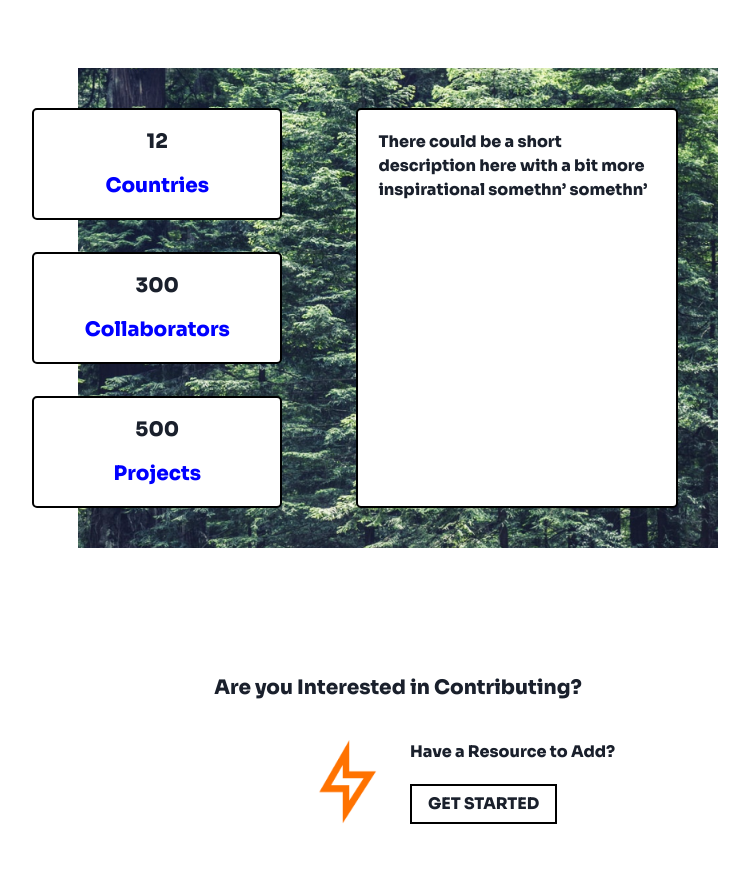
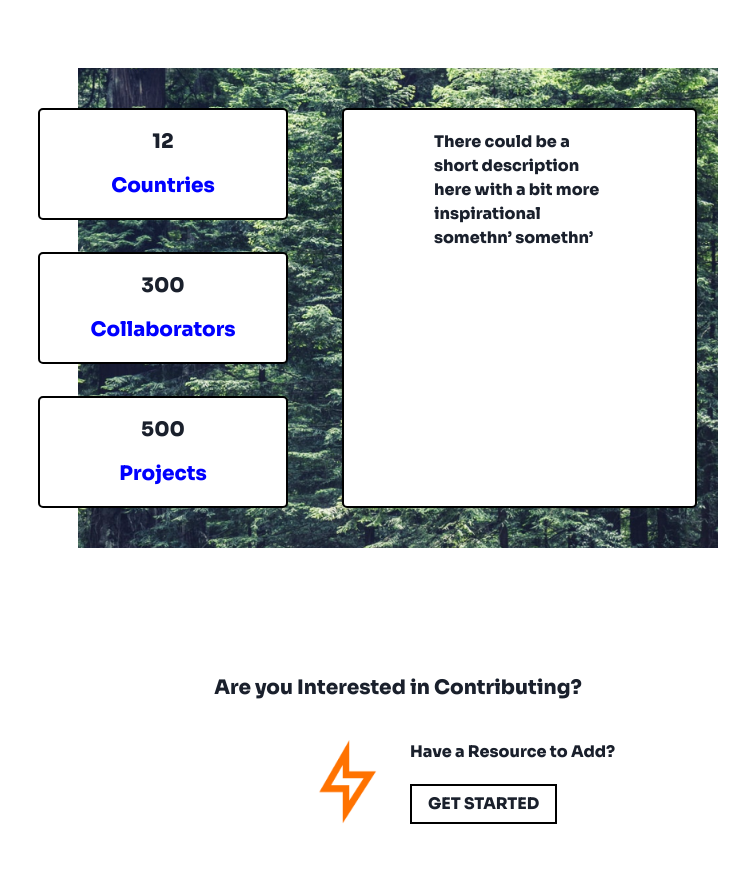
Before and after one commit to ProjectDrawdown/research-platform, a Next.js app: page / in a window 1280 px wide. Shown: the part 1432-2308 px from the top of the page, without its empty margins (242-991 px from the left). Built offline with nearby package versions, Linux system fonts and the light colour scheme.

Commit message:
boxsize for inspirational section text

```diff
--- a/pages/index.js
+++ b/pages/index.js
@@ -133,10 +133,12 @@ const Body = () =>{
             <Heading as="h4" mt="5" size="md" color="blue"> Projects </Heading>
           </Box>
         </Stack>
-          <Box padding="20px" maxWidth={["100%"]} border="2px solid #000000" borderRadius="5px" background="#FFFFFF">
-            <Text fontWeight="bold">
+          <Box padding="20px" width={["155px","255px","355px"]} width={["155px","255px","355px"]} border="2px solid #000000" borderRadius="5px" background="#FFFFFF">
+            <Center>
+            <Text fontWeight="bold" boxSize="55%">
               There could be a short description here with a bit more inspirational somethn’ somethn’
             </Text>
+            </Center>
           </Box>
       </Grid>
       </Center>
```
